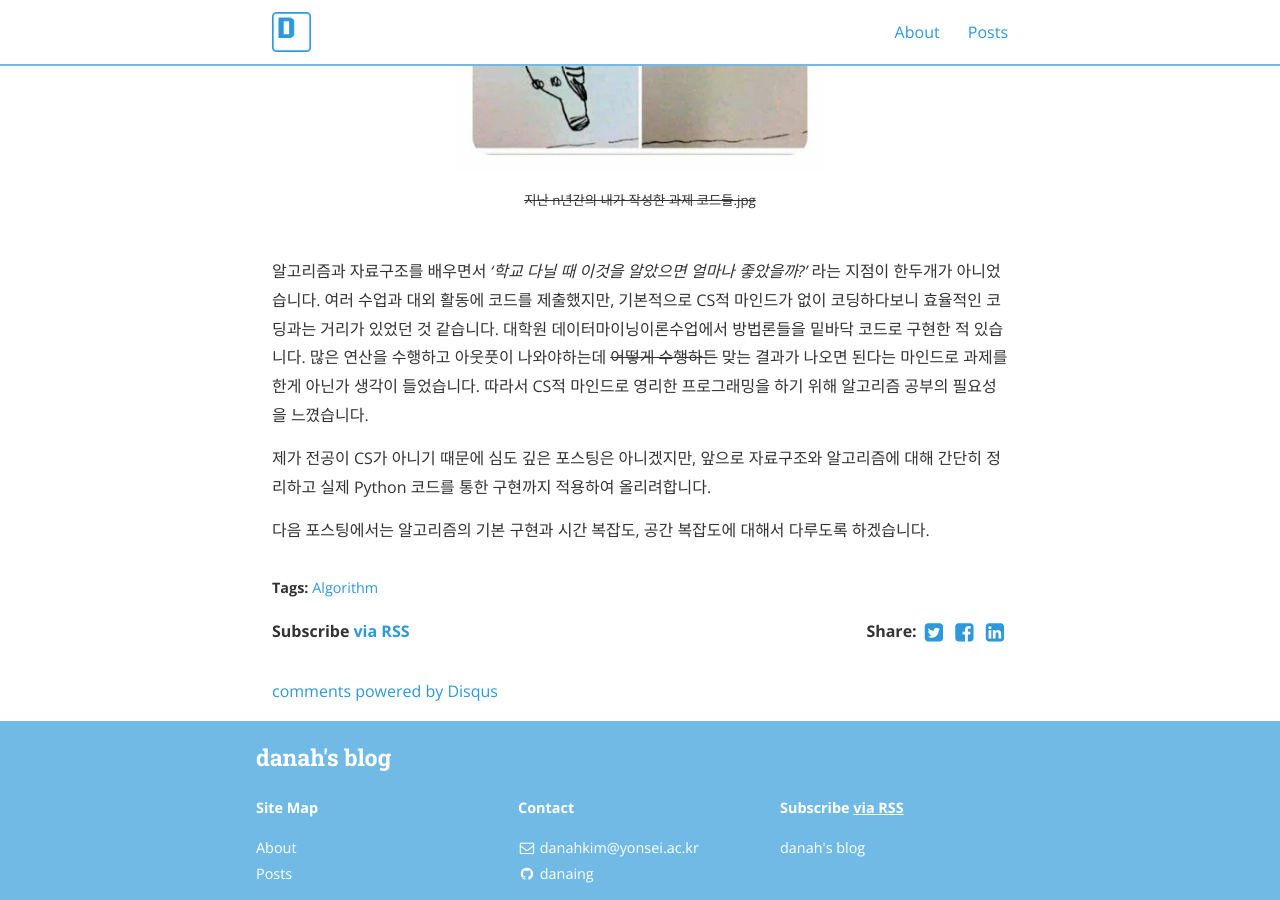
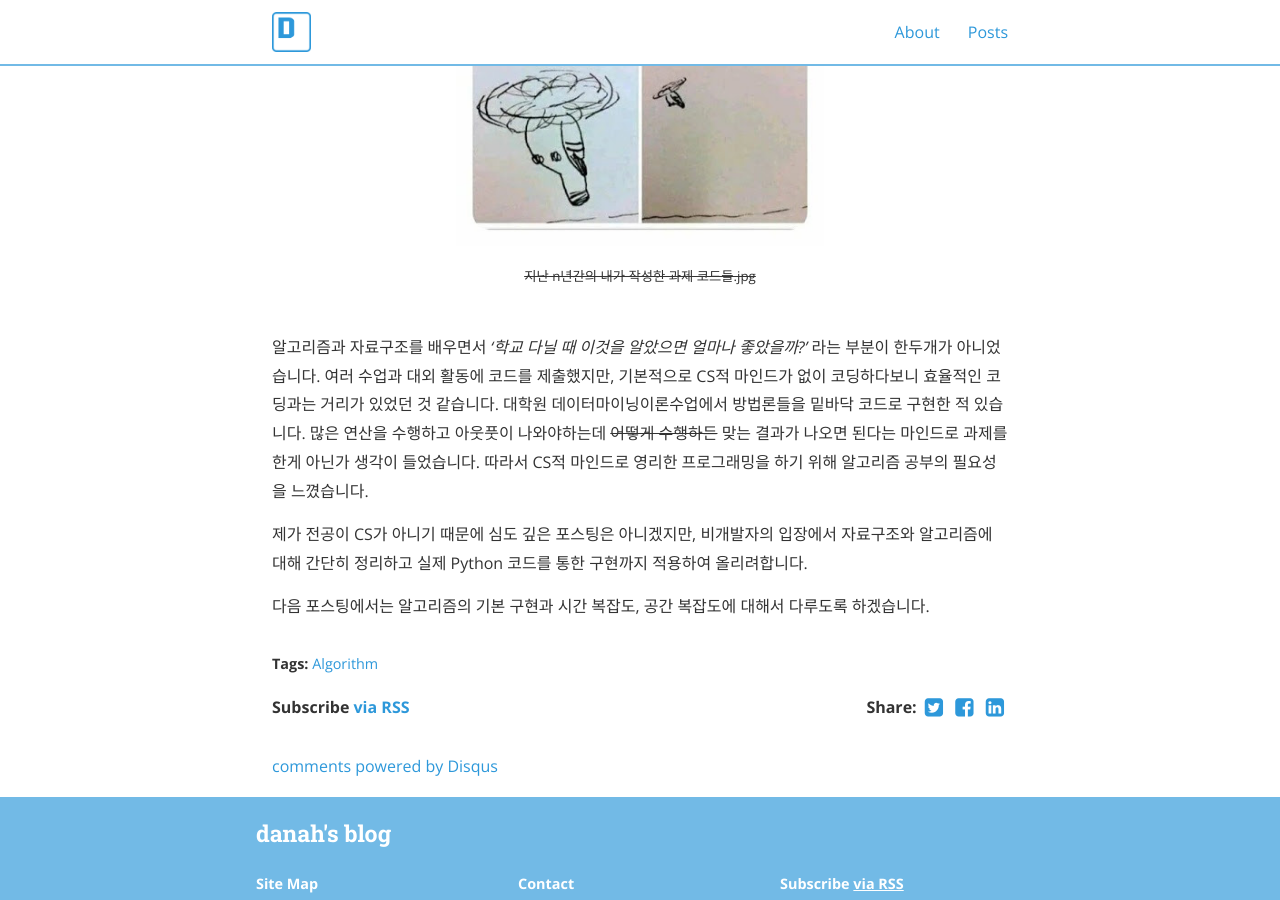
Before and after one commit to danaing/danaing.github.io-old.ver, a Jekyll site: the page built from _posts/2021-05-03-algorithm-01-what-is-algorithm.md, in a window 1280 px wide and 900 px high, scrolled down 3767 px. Built offline with Jekyll 4.4.1, drawn with Linux system fonts in a browser that asks for light colours; nearby versions of some CDN libraries; comment, search, counter and statistics services are not loaded; some of the changed text lies outside the part shown.

Commit message:
Update 2021-05-03-algorithm-01-what-is-algorithm.md

```diff
--- a/_posts/2021-05-03-algorithm-01-what-is-algorithm.md
+++ b/_posts/2021-05-03-algorithm-01-what-is-algorithm.md
@@ -4,12 +4,14 @@ title:  "[Algorithm] 1. 알고리즘이란? 공부해야하는 이유"
 date:   2021-05-03
 author: danahkim
 tags: Algorithm
-categories: Algorithm
+categories: Programming
 cover:  "/assets/covers/algorithm.png"
 ---
 
+데이터 분석가가 공부하는 알고리즘과 자료구조👩‍💻👨‍💻
+=============
+
 ## 0. 들어가며
-
 **Python을 이용한 알고리즘과 자료구조**에 대해 공부한 내용을 바탕으로 간단히 포스팅할 계획입니다. [스파르타 코딩클럽][스파르타코딩클럽]의 알고보면 알기쉬운 알고리즘 강의를 수강하고 강의안을 참고하여 정리하였습니다.
 
 #### [목차]
@@ -76,9 +78,9 @@ cover:  "/assets/covers/algorithm.png"
 <img src="/assets/images/messycodebutitworks.jpg" width="50%">
 <center> <small> <del>지난 n년간의 내가 작성한 과제 코드들.jpg </del> </small> </center> <br/>
 
-알고리즘과 자료구조를 배우면서 *'학교 다닐 때 이것을 알았으면 얼마나 좋았을까?'* 라는 지점이 한두개가 아니었습니다. 여러 수업과 대외 활동에 코드를 제출했지만, 기본적으로 CS적 마인드가 없이 코딩하다보니 효율적인 코딩과는 거리가 있었던 것 같습니다. 대학원 데이터마이닝이론수업에서 방법론들을 밑바닥 코드로 구현한 적 있습니다. 많은 연산을 수행하고 아웃풋이 나와야하는데 ~~어떻게 수행하든~~ 맞는 결과가 나오면 된다는 마인드로 과제를 한게 아닌가 생각이 들었습니다. 따라서 CS적 마인드로 영리한 프로그래밍을 하기 위해 알고리즘 공부의 필요성을 느꼈습니다.
+알고리즘과 자료구조를 배우면서 *'학교 다닐 때 이것을 알았으면 얼마나 좋았을까?'* 라는 부분이 한두개가 아니었습니다. 여러 수업과 대외 활동에 코드를 제출했지만, 기본적으로 CS적 마인드가 없이 코딩하다보니 효율적인 코딩과는 거리가 있었던 것 같습니다. 대학원 데이터마이닝이론수업에서 방법론들을 밑바닥 코드로 구현한 적 있습니다. 많은 연산을 수행하고 아웃풋이 나와야하는데 ~~어떻게 수행하든~~ 맞는 결과가 나오면 된다는 마인드로 과제를 한게 아닌가 생각이 들었습니다. 따라서 CS적 마인드로 영리한 프로그래밍을 하기 위해 알고리즘 공부의 필요성을 느꼈습니다.
 
-제가 전공이 CS가 아니기 때문에 심도 깊은 포스팅은 아니겠지만, 앞으로 자료구조와 알고리즘에 대해 간단히 정리하고 실제 Python 코드를 통한 구현까지 적용하여 올리려합니다.
+제가 전공이 CS가 아니기 때문에 심도 깊은 포스팅은 아니겠지만, 비개발자의 입장에서 자료구조와 알고리즘에 대해 간단히 정리하고 실제 Python 코드를 통한 구현까지 적용하여 올리려합니다.
 
 다음 포스팅에서는 알고리즘의 기본 구현과 시간 복잡도, 공간 복잡도에 대해서 다루도록 하겠습니다.
 
```
